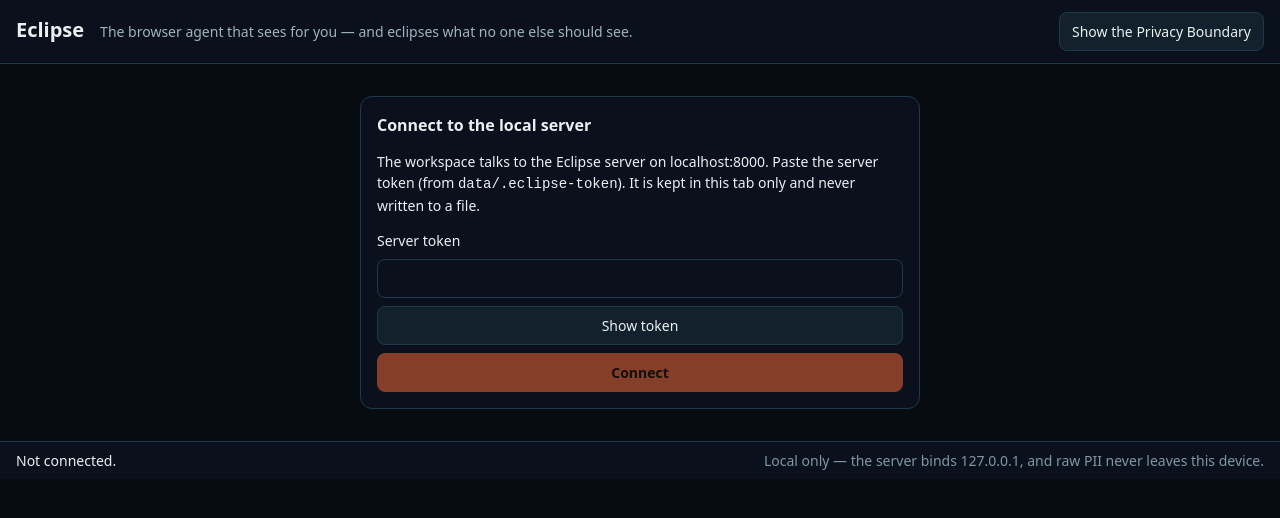
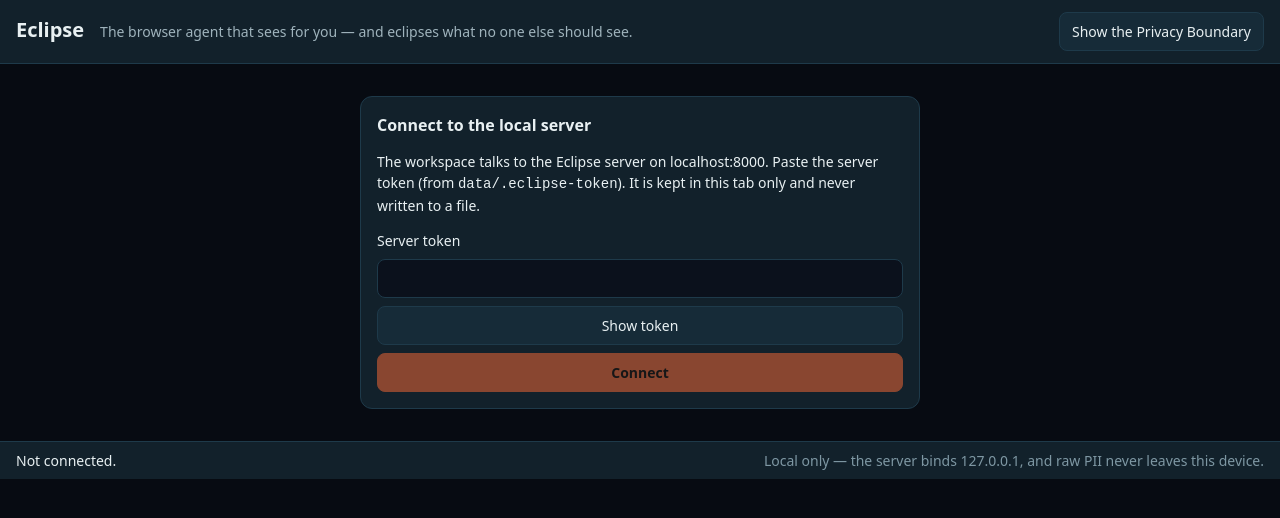
Before and after one commit to Prateek2007-cmd/eclipse, a React (Vite) app in the folder web/workspace/: page / in a window 1280 px wide. Shown: the top 518 px of the page. Built offline with nearby package versions, Linux system fonts and the light colour scheme.

Commit message:
Completion report fixes: 60/30/10 panes, landing link colour, gate numbers 237/237 across docs

```diff
--- a/web/workspace/src/app.css
+++ b/web/workspace/src/app.css
@@ -9,7 +9,8 @@
   align-items: baseline;
   gap: var(--space-4);
   padding: var(--space-3) var(--space-4);
-  background: var(--bg-raised);
+  /* 60/30/10: header band is the 30% second colour too. */
+  background: var(--surface);
   border-bottom: 1px solid var(--border);
   flex-wrap: wrap;
 }
@@ -35,7 +36,11 @@
 }
 
 .pane {
-  background: var(--bg-raised);
+  /* 60/30/10 fix (user, 2026-11-21): panes used --bg-raised
+   * (#0B111C), nearly identical to --bg (#070B12), so the
+   * rendered page measured 94.4% near-black and 0.1% surface —
+   * the 30% second colour did not exist. Panes are the 30%. */
+  background: var(--surface);
   border: 1px solid var(--border);
   border-radius: var(--radius-panel);
   padding: var(--space-4);
@@ -125,7 +130,8 @@
   border-radius: var(--radius-card);
   padding: var(--space-3);
   margin-top: var(--space-3);
-  background: var(--surface);
+  /* 60/30/10: panes are now --surface, so the card goes darker. */
+  background: var(--bg-raised);
 }
 
 .approval-card h3 {
@@ -153,7 +159,9 @@
   gap: var(--space-2);
   align-items: baseline;
   padding: var(--space-2);
-  background: var(--surface);
+  /* 60/30/10: panes are now --surface, so rows go darker
+   * (--bg-raised) to read as inset rows. */
+  background: var(--bg-raised);
   border-radius: var(--radius-card);
   transition: border-color 200ms ease-out, background-color 200ms ease-out;
 }
@@ -177,7 +185,8 @@
   gap: var(--space-4);
   flex-wrap: wrap;
   padding: var(--space-3);
-  background: var(--surface);
+  /* 60/30/10: panes are now --surface, so the HUD goes darker. */
+  background: var(--bg-raised);
   border-radius: var(--radius-card);
   margin: var(--space-3) 0;
 }
@@ -227,7 +236,8 @@ th[scope="row"] {
   max-width: 560px;
   margin: var(--space-6) auto;
   padding: var(--space-4);
-  background: var(--bg-raised);
+  /* 60/30/10: the gate is a card, so it is the 30% colour. */
+  background: var(--surface);
   border: 1px solid var(--border);
   border-radius: var(--radius-panel);
 }
@@ -244,7 +254,8 @@ th[scope="row"] {
   justify-content: space-between;
   gap: var(--space-4);
   padding: var(--space-2) var(--space-4);
-  background: var(--bg-raised);
+  /* 60/30/10: footer band is the 30% second colour too. */
+  background: var(--surface);
   border-top: 1px solid var(--border);
   flex-wrap: wrap;
 }
--- a/web/workspace/src/tokens.css
+++ b/web/workspace/src/tokens.css
@@ -66,14 +66,17 @@ button, input, textarea, select {
 button {
   cursor: pointer;
   border: 1px solid var(--border);
-  background: var(--surface);
+  /* 60/30/10: panes are now --surface, so buttons sit one step
+   * lighter (--surface-hover) to read on both the pane and the
+   * page background. */
+  background: var(--surface-hover);
   border-radius: var(--radius-card);
   padding: var(--space-2) var(--space-3);
   /* Sprint 9 fix (review M20): plan §5.8 requires 150–250ms
    * ease-out for state changes. */
   transition: background-color 200ms ease-out, border-color 200ms ease-out, filter 200ms ease-out, opacity 200ms ease-out;
 }
-button:hover { background: var(--surface-hover); }
+button:hover { filter: brightness(1.15); }
 button:disabled { opacity: 0.5; cursor: default; }
 
 button.primary {
```
Also changed, not shown: 7 other files (tests, documents, lock files or other folders).
